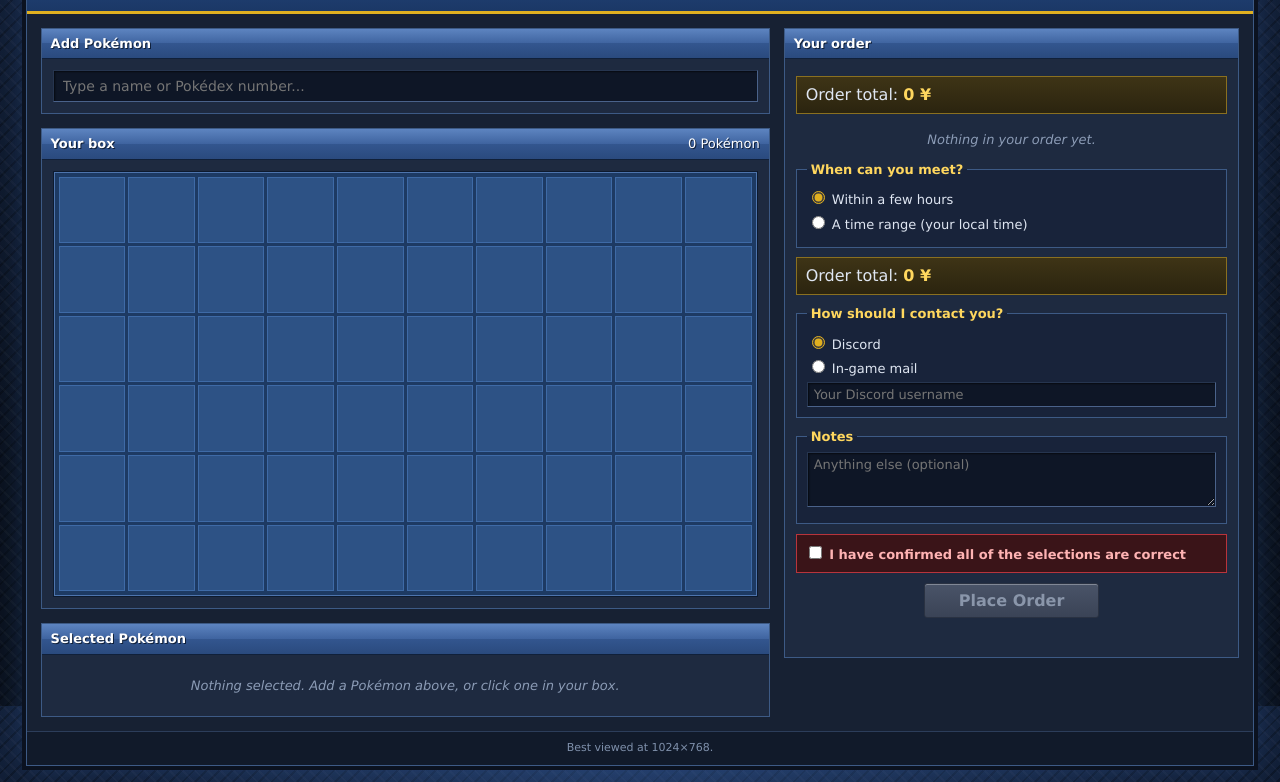
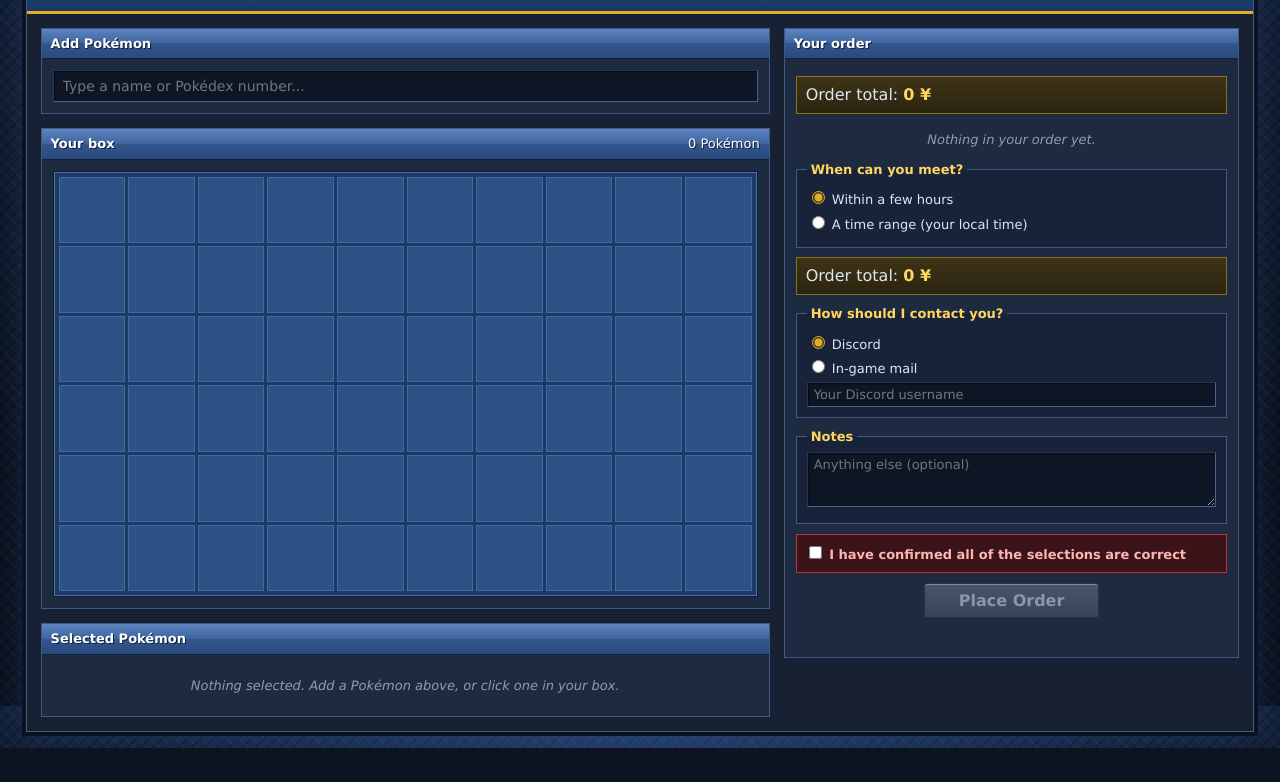
Before and after one commit to cassnadra/pokemmo-leveling, a plain HTML site: page index.html in a window 1280 px wide. Shown: the part 94-876 px from the top of the page. After the commit the page ends 842 px from the top, so only its background shows below. Drawn offline with Linux system fonts and the light colour scheme.

Commit message:
No footer
Co-Authored-By: Claude Opus 5.5 <noreply@anthropic.com>
Claude-Session: https://claude.ai/code/session_01TG1kbui1zLdqNHWwBrwwLx

```diff
--- a/index.html
+++ b/index.html
@@ -118,7 +118,6 @@
     </div>
   </div>
 </div>
-<div id="footer">Best viewed at 1024&times;768.</div>
 </div>
 
 <script src="data.js"></script>
--- a/style.css
+++ b/style.css
@@ -26,7 +26,6 @@ body {
 @media (max-width: 1280px) { #cols { grid-template-columns: minmax(0, 1.6fr) minmax(0, 1fr); grid-template-areas: "left right" "mid right"; } }
 @media (max-width: 860px) { #cols { grid-template-columns: minmax(0, 1fr); grid-template-areas: "left" "mid" "right"; } #right { position: static; }
   #page { width: 100%; margin: 0; border: 0; box-shadow: none; } }
-#footer { text-align: center; color: #7f90ab; font-size: 11px; padding: 8px; border-top: 1px solid #2c3d5a; background: #111a2a; }
 
 .panel { border: 1px solid #3d5a85; background: #1e2a40; }
 .bar { color: #fff; font-weight: bold; padding: 5px 9px; border-bottom: 1px solid #10203a; text-shadow: 1px 1px 0 #10203a;
```
